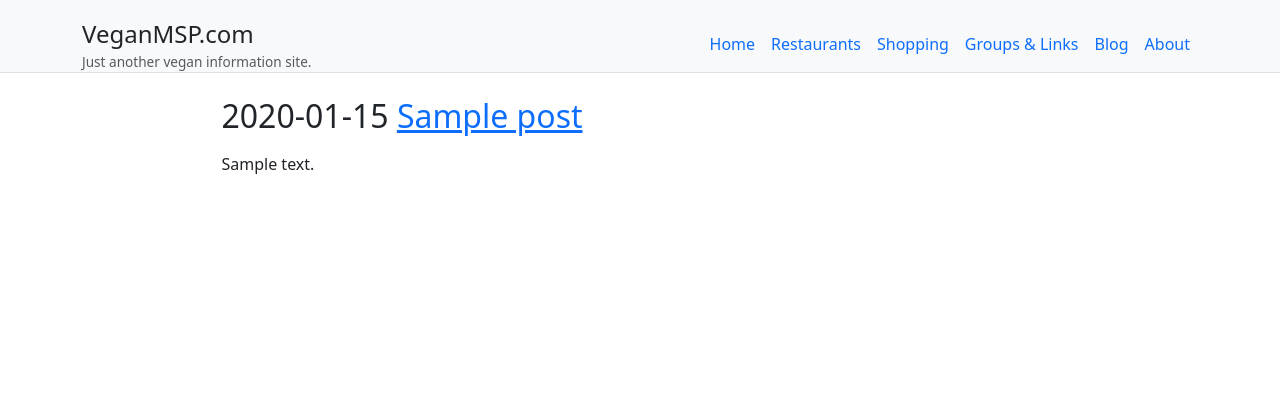
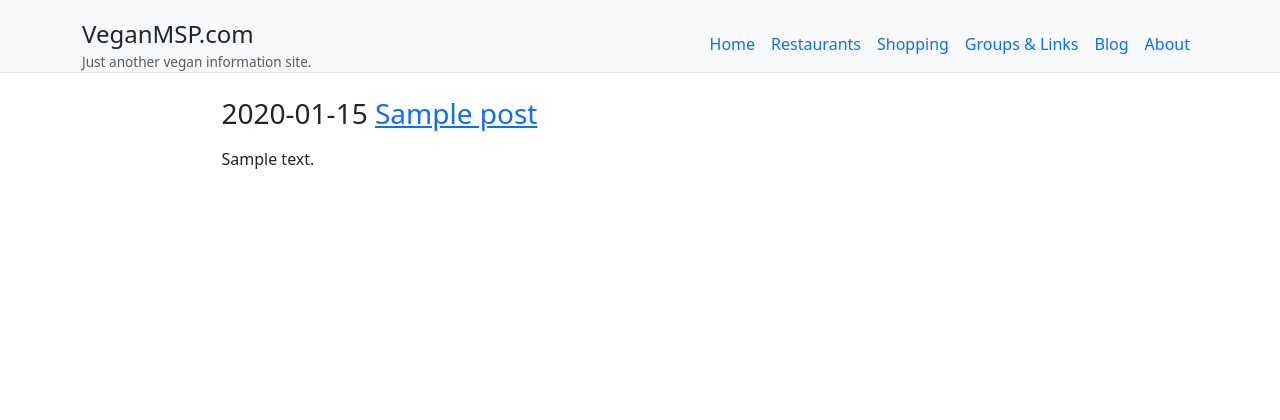
Before and after one commit to VeganMSP/veganmsp.com, a Django app: page /blog/ in a window 1280 px wide. Shown: the top 420 px of the page. Run offline with Django 3.2, Linux system fonts and the light colour scheme; tables that the repository leaves empty hold one stand-in row (values such as "Sample post"); style sheets or scripts are compiled from the project's sources; parts of the project's set-up code (start-up, migrations or seed data) failed here and were passed over; some libraries are stand-ins or nearby versions.

Commit message:
Tone down blog post titles

```diff
--- a/blog/templates/blog/index.html
+++ b/blog/templates/blog/index.html
@@ -12,7 +12,7 @@
 	{% if post_list %}
 	{% for post in post_list %}
 	<div class="post-stub">
-		<h2 class="post-title">
+		<h3 class="post-title">
 			<span class="date xs-hidden">
 				{{ post.date_created | date:"Y-m-d" }}
 			</span>
@@ -21,7 +21,7 @@
 				{{ post.title }}
 			</a>
 			{% endwith %}
-		</h2>
+		</h3>
 		<p class="post-content">{{ post.content | markdown | safe | slice:":300" }}</p>
 	</div>
 	{% endfor %}
```
